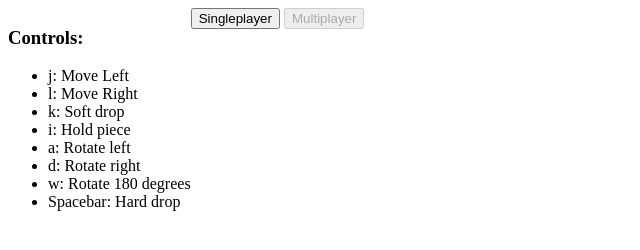
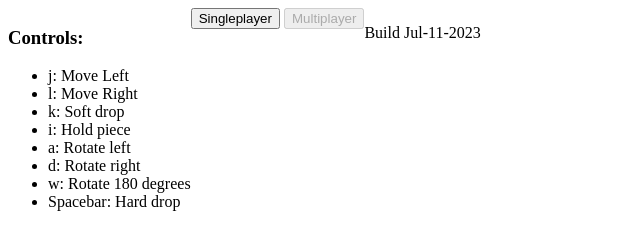
Before and after one commit to RainbowPangolin/tritris, a website with bundled scripts: page app/src/main/resources/static/index.html in a window 1280 px wide. Shown: the whole page, without its empty margins (0-640 px from the left). Built offline with nearby package versions, Linux system fonts and the light colour scheme; no server answers.

Commit message:
Added build date

```diff
--- a/app/src/main/resources/static/index.html
+++ b/app/src/main/resources/static/index.html
@@ -82,6 +82,10 @@
     <button id="backbutton" class="hidden">Exit</button>
   </div>
 
+  <div>
+  <p>Build Jul-11-2023</p>
+  </div>
+
     <!-- <canvas class="backGround" width = 250 height= 550></canvas> -->
     <script type="module" src="./main.js" >
     </script>
```
